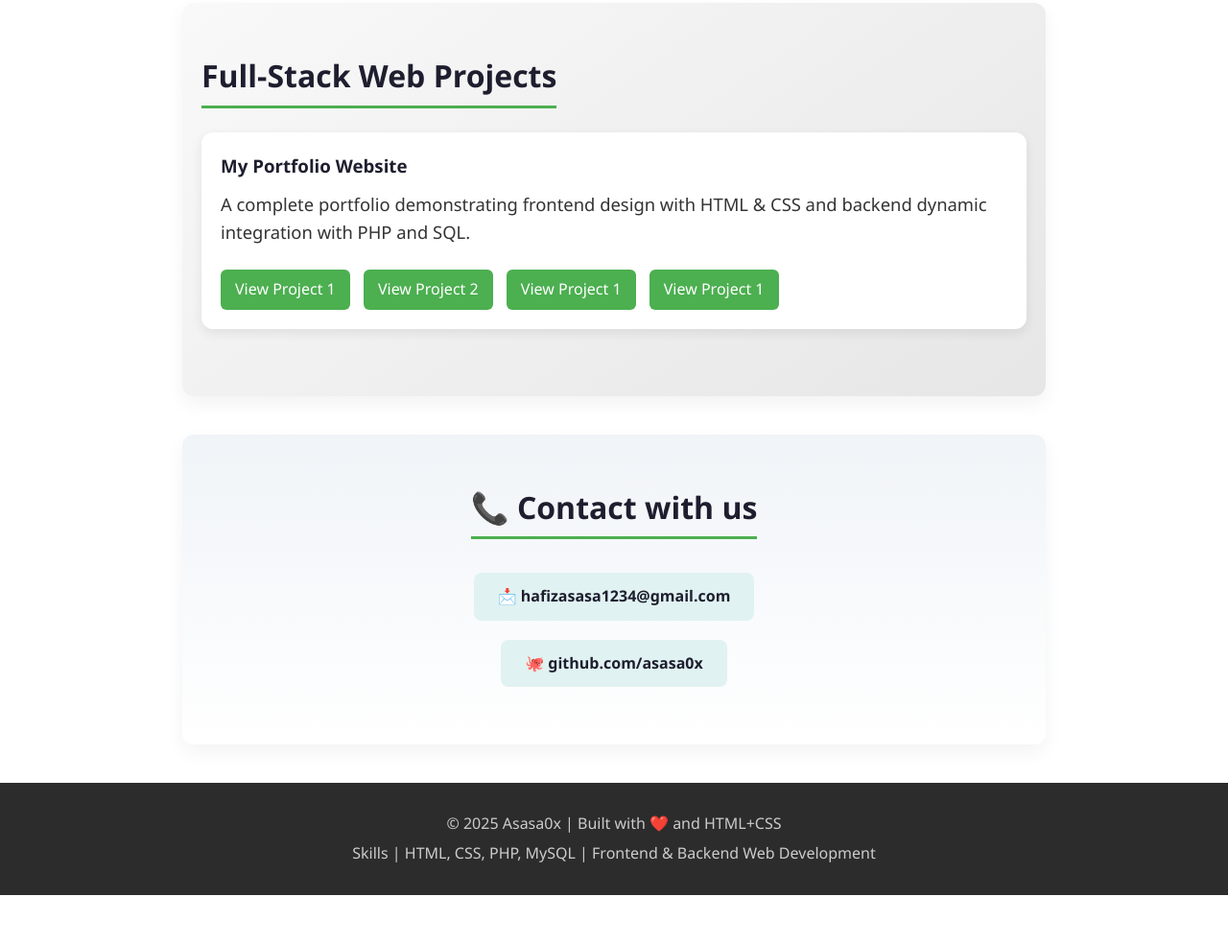
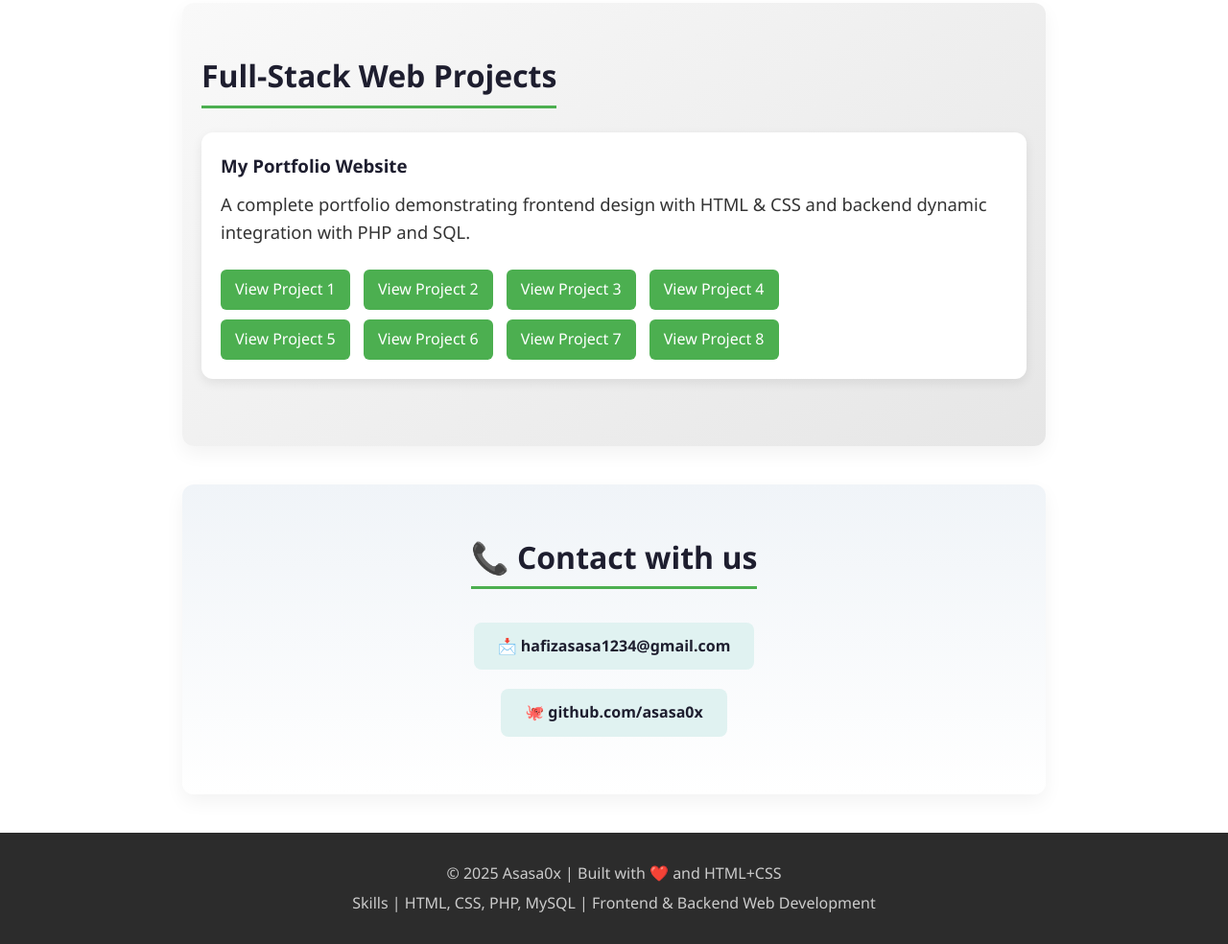
Before and after one commit to asasa0x/code-and-creativity, a plain HTML site: page index.html in a window 1280 px wide. Shown: the part 1376-2360 px from the top of the page at 96% size. Before the commit the page ends 2309 px from the top, so only its background shows below. Drawn offline with Linux system fonts and the light colour scheme.

Commit message:
Update index.html

```diff
--- a/index.html
+++ b/index.html
@@ -5,11 +5,10 @@
   <meta name="viewport" content="width=device-width, initial-scale=1.0" />
   <title>Asasa0x | Portfolio</title>
   <style>
-    /* Reset */
+
     * { margin:0; padding:0; box-sizing:border-box; font-family:'Segoe UI', Tahoma, Geneva, Verdana, sans-serif; }
     body { background:#ffffff; color:#333; line-height:1.6; }
 
-    /* Header */
     header {
       display:flex; flex-direction:column; justify-content:center; align-items:center; text-align:center;
       padding:60px 20px; background:linear-gradient(135deg, #add8e6, #b0e0e6); color:#1e1e2f; gap:20px;
@@ -19,7 +18,7 @@
     header .name { color:#4caf50; }
     header p { margin-top:10px; font-size:1.1rem; color:#1e1e2f; font-weight:bold; }
 
-    /* Sections */
+
     section {
       padding:50px 20px; max-width:900px; margin:40px auto; background:linear-gradient(145deg, #f9f9f9, #e6e6e6);
       border-radius:12px; box-shadow:0 8px 20px rgba(0,0,0,0.05); transition: transform 0.3s, box-shadow 0.3s;
@@ -31,13 +30,13 @@
     }
     section p { font-size:1.15rem; margin-bottom:15px; font-weight:normal; }
 
-    /* Skills */
+
     .skill { margin-bottom:15px; }
     .skill-name { font-weight:bold; margin-bottom:5px; }
     .skill-bar { background:#ddd; border-radius:8px; overflow:hidden; }
     .skill-fill { height:20px; background:#4caf50; text-align:right; padding-right:5px; color:#fff; line-height:20px; }
 
-    /* Projects */
+
     .project-card {
       background:#ffffff; padding:20px; margin-bottom:20px; border-radius:12px; box-shadow:0 4px 12px rgba(0,0,0,0.08);
       transition: transform 0.3s, box-shadow 0.3s;
@@ -54,7 +53,6 @@
     .card { background:#ffffff; padding:15px 20px; margin-bottom:15px; border-left:5px solid #4caf50; border-radius:6px; box-shadow:0 2px 8px rgba(0,0,0,0.05); }
     .card h4 { font-weight:bold; margin-bottom:5px; }
 
-    /* Contact */
     #contact { background:linear-gradient(180deg, #f0f4f8, #ffffff); text-align:center; }
     #contact a {
       text-decoration:none; color:#1e1e2f; background:#e0f2f1; padding:12px 25px; border-radius:8px; display:inline-block;
@@ -62,11 +60,11 @@
     }
     #contact a:hover { background:#b2dfdb; }
 
-    /* Footer */
+
     footer { text-align:center; padding:25px; background:#2c2c2c; color:#ccc; font-size:1rem; }
     footer p { margin:5px 0; font-weight:normal; }
 
-    /* Responsive */
+
     @media(max-width:600px) {
       header img { width:120px; height:120px; }
       section { padding:40px 15px; }
@@ -76,14 +74,14 @@
 </head>
 <body>
 
-  <!-- Header -->
+
   <header>
     <img src="profile_pic.jpg" alt="Profile Picture" />
     <h1>👋 Hi, I'm <span class="name">Asasa0x</span></h1>
     <p>Web Developer | Designer | Learner | Database Enthusiast</p>
   </header>
 
-  <!-- About Me -->
+
   <section id="about">
     <h2>About Me</h2>
     <p>
@@ -92,7 +90,7 @@
     <p>Skills: HTML, CSS, PHP, MySQL, Responsive Design, Database Management, Canva, Problem Solving.</p>
   </section>
 
-  <!-- Skills -->
+
  <section id="skills">
   <h2>My Skills</h2>
 
@@ -147,13 +145,13 @@
     font-weight:bold;
   }
 
-  /* Animation */
+
   @keyframes fillSkill {
     from { width:0; }
     to { width: inherit; }
   }
 
-  /* Hover effect */
+
   .skill-bar:hover .skill-fill {
     background: linear-gradient(90deg, #66bb6a, #a5d6a7);
     transition: background 0.5s;
@@ -161,7 +159,7 @@
 </style>
 
 
-  <!-- Projects -->
+
   <section id="projects">
     <h2>Full-Stack Web Projects</h2>
     <div class="project-card">
@@ -169,20 +167,24 @@
       <p>A complete portfolio demonstrating frontend design with HTML & CSS and backend dynamic integration with PHP and SQL.</p>
       <a href="http://localhost/form/form.php" target="_blank">View Project 1</a>
       <a href="http://localhost/CRUD/index.php" target="_blank">View Project 2</a>
-      <a href="http://localhost/form/form.php" target="_blank">View Project 1</a>
-      <a href="http://localhost/form/form.php" target="_blank">View Project 1</a>
+      <a href="" target="_blank">View Project 3</a>
+      <a href="" target="_blank">View Project 4</a> <br>
+       <a href="" target="_blank">View Project 5</a>
+      <a href="" target="_blank">View Project 6</a>
+       <a href="" target="_blank">View Project 7</a>
+      <a href="" target="_blank">View Project 8</a>
     </div>
   </section>
 
 
-  <!-- Contact -->
+
   <section id="contact">
     <h2>📞 Contact with us</h2> <br>
     <a href="https://hafizasasa1234@gmail.com" target="blank">📩 hafizasasa1234@gmail.com</a> <br>
     <a href="https://github.com/asasa0x" target="_blank">🐙 github.com/asasa0x</a> <br>
   </section>
 
-  <!-- Footer -->
+
   <footer>
     <p>© 2025 Asasa0x | Built with ❤️ and HTML+CSS</p>
     <p>Skills | HTML, CSS, PHP, MySQL | Frontend & Backend Web Development</p>
```
